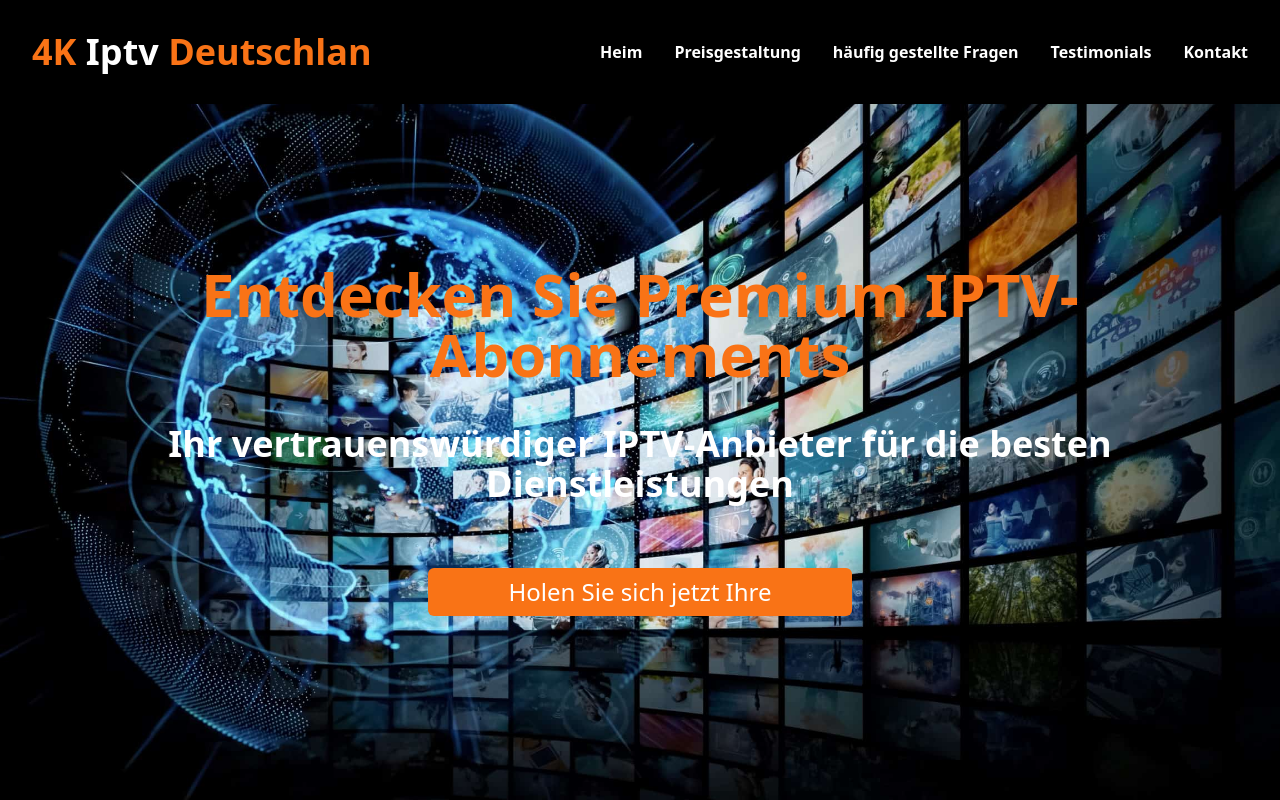
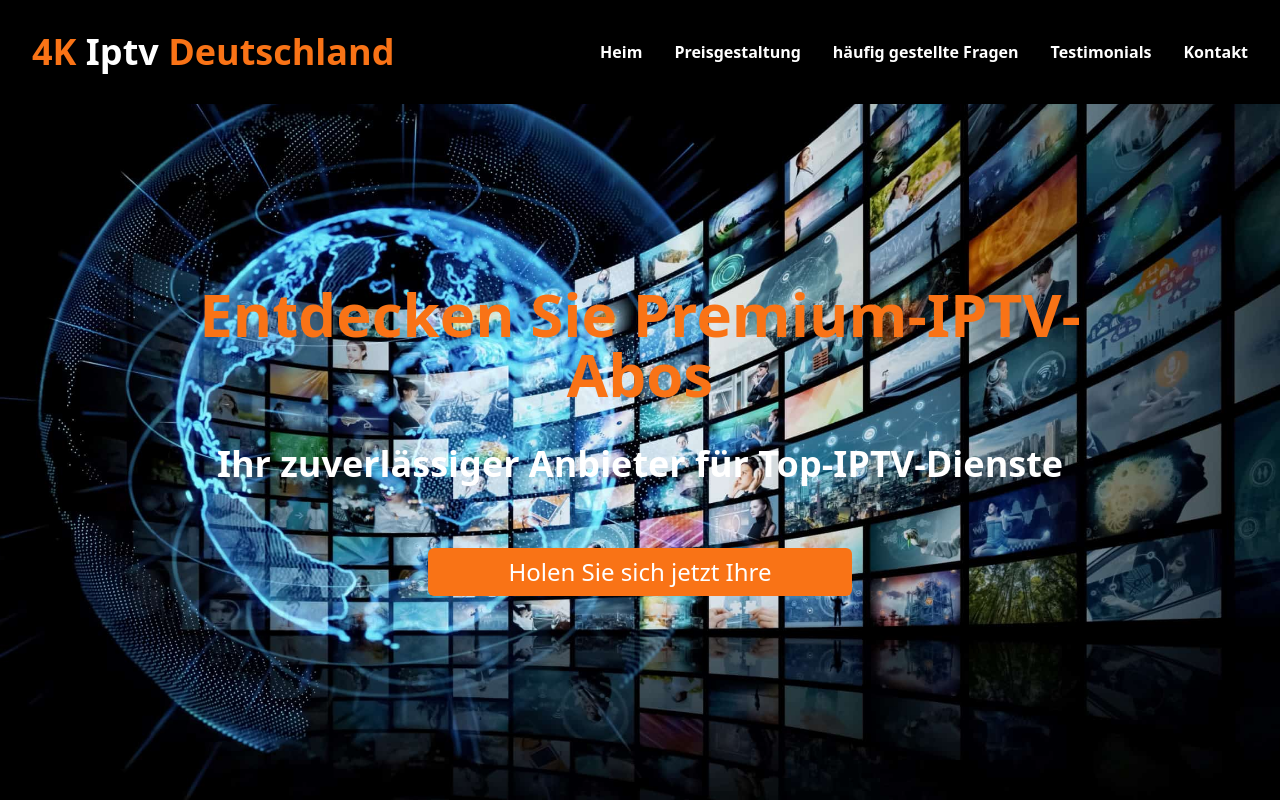
Before and after one commit to abarbachdev/DigServicesEng, a React (Vite) app: page / in a window 1280 px wide. Shown: the top 800 px of the page. Built offline with nearby package versions, Linux system fonts and the light colour scheme.

Commit message:
small changes

```diff
--- a/src/components/Footer.jsx
+++ b/src/components/Footer.jsx
@@ -4,13 +4,13 @@ const Footer = () => {
   return (
     <div className='bg-black h-80 border-t   flex-col items-center justify-center'>
     <div className='flex items-center justify-center '>
-            <h1 className='  text-orange-500 text-4xl font-semibold cursor-pointer p-8'> <span className='text-white'>4K</span>  Iptv <span className='text-white'>Deutschlan</span> </h1>
+            <h1 className='  text-orange-500 text-4xl font-semibold cursor-pointer p-8'> <span className='text-white'>4K</span>  Iptv <span className='text-white'>Deutschland</span> </h1>
     </div>
     <div className='flex items-center justify-center'>
     <p className='text-white text-center '>4K Iptv Deutschlan ist die Nr. 1 der IPTV-Anbieter auf dem Markt, <br/> bietet zuverlässige und stabile komplette IPTV-Kanäle <br/>und iptv Streaming Service.</p>
     </div>
     <div className='flex items-center justify-center text-white p-14'>
-    4K IPTV©Alle Rechte vorbehalten 2019-2023
+    Alle Rechte vorbehalten 2019-2023
     </div>
     </div>
   )
--- a/src/components/Hero.jsx
+++ b/src/components/Hero.jsx
@@ -11,11 +11,11 @@ const Hero = () => {
 
       <div className='absolute top-1/2 transform -translate-y-1/2 text-center w-full px-6 sm:px-36'>
         <h1 className='text-4xl sm:text-6xl text-orange-500 font-bold mb-4 sm:mb-10'>
-        Entdecken Sie Premium <br className="sm:hidden"/> IPTV-Abonnements
+        Entdecken Sie  <br className="sm:hidden"/> Premium-IPTV-Abos
         </h1>
 
         <h2 className='text-2xl  sm:text-4xl text-white font-semibold mb-8 sm:mb-16'>
-        Ihr vertrauenswürdiger IPTV-Anbieter <br className="sm:hidden"/> für die besten Dienstleistungen
+        Ihr zuverlässiger Anbieter für  <br className="sm:hidden"/> Top-IPTV-Dienste
         </h2>
 
         <div>
--- a/src/components/Navbar.jsx
+++ b/src/components/Navbar.jsx
@@ -13,7 +13,7 @@ const Navbar = () => {
   return (
     <div className='bg-black flex justify-between items-center w-full p-4 sm:p-8 fixed z-10'>
       <h1 className='text-white text-2xl md:text-4xl font-semibold cursor-pointer'>
-        <span className='text-orange-500'>4K</span> Iptv <span className='text-orange-500'>Deutschlan</span>
+        <span className='text-orange-500'>4K</span> Iptv <span className='text-orange-500'>Deutschland</span>
       </h1>
 
       <div className='block sm:hidden'>
--- a/src/components/WhyChooseUs.jsx
+++ b/src/components/WhyChooseUs.jsx
@@ -12,7 +12,7 @@ const WhyChooseUs = () => {
         Wir sind stolz darauf, Ihnen mit unserem PREMIUM IPTV-Service ein erstklassiges Unterhaltungserlebnis zu bieten. Unser Engagement für erstklassige Qualität und ein unvergleichliches Seherlebnis hebt uns von anderen Anbietern ab. Hier sind die Gründe, warum Sie unser PREMIUM IPTV für Ihre Streaming-Anforderungen wählen sollten:
         </p>
       </div>
-      <div className='grid md:grid-cols-2 lg:grid-cols-3 gap-4 md:gap-8 p-4 md:p-20 items-center justify-center'>
+      <div className='grid md:grid-cols-2 lg:grid-cols-3 gap-4 md:gap-8 p-4 md:p-20 items-center justify-center text-center'>
         <WhyUs
           icon="path/to/your/icon.png"
           title="SERVER-STABILITÄT"
```
